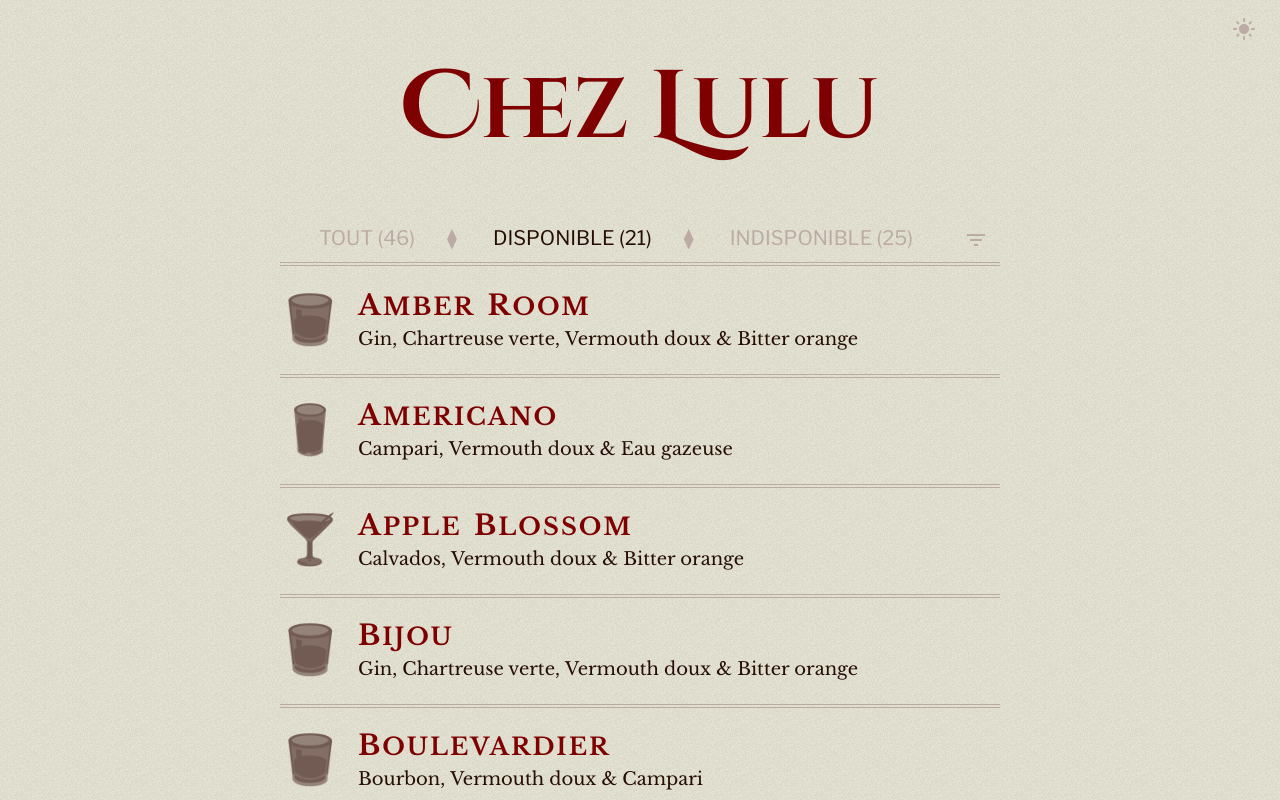
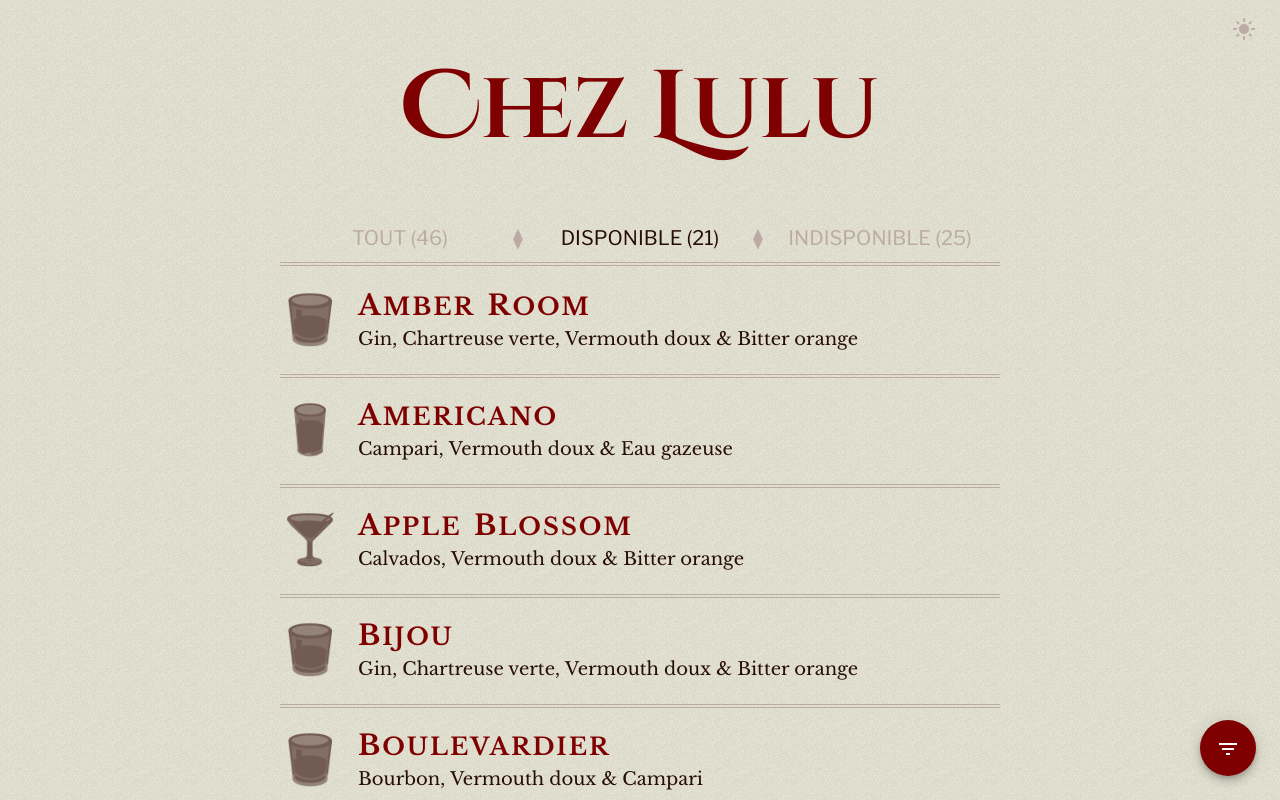
Before and after one commit to ludaub/chez-lulu, an Angular app: page / in a window 1280 px wide. Built offline with nearby package versions, Linux system fonts and the light colour scheme; a web font is replaced by a local one.

Commit message:
feat: switch filters controls to fab & dialog

```diff
--- a/src/app/app.component.dark-theme.scss
+++ b/src/app/app.component.dark-theme.scss
@@ -97,4 +97,13 @@
       background-color: #6d6d6d80;
     }
   }
+
+  .filters-fab {
+    background-color: #f3e5f5 !important;
+    color: #303030 !important;
+
+    &.has-filters {
+      box-shadow: 0 0 6px #f3e5f5, 0 0 12px #f3e5f5, 0 0 18px #d500f9, 0 0 24px #d500f9 !important;
+    }
+  }
 }
--- a/src/app/app.component.html
+++ b/src/app/app.component.html
@@ -30,40 +30,24 @@
           Tout <span class="availability-counter">({{ getCocktailsByAvailability('all').length }})</span>
         </mat-button-toggle>
 
-        <mat-button-toggle class="toggle toggle-available" value="available">
+        <mat-button-toggle
+          class="toggle toggle-available"
+          value="available"
+          [disabled]="!getCocktailsByAvailability('available').length"
+        >
           Disponible <span class="availability-counter">({{ getCocktailsByAvailability('available').length }})</span>
         </mat-button-toggle>
 
-        <mat-button-toggle class="toggle toggle-unavailable" value="unavailable">
+        <mat-button-toggle
+          class="toggle toggle-unavailable"
+          value="unavailable"
+          [disabled]="!getCocktailsByAvailability('unavailable').length"
+        >
           Indisponible
           <span class="availability-counter">({{ getCocktailsByAvailability('unavailable').length }})</span>
         </mat-button-toggle>
       </mat-button-toggle-group>
-
-      <mat-button-toggle-group
-        class="toggle-group toggle-group-filter"
-        (change)="toggleFilter($event)"
-        [disabled]="!cocktails.length"
-      >
-        <mat-button-toggle
-          class="toggle toggle-filter"
-          [checked]="filterList.selectedOptions.selected.length > 0"
-          [matMenuTriggerFor]="filterMenu"
-        >
-          <mat-icon class="toggle-icon toggle-filter-icon">filter_list</mat-icon>
-        </mat-button-toggle>
-      </mat-button-toggle-group>
     </div>
-
-    <mat-menu #filterMenu="matMenu" class="filter-menu" xPosition="before" yPosition="below">
-      <mat-selection-list #filterList class="filter-list" (click)="$event.stopPropagation()" [(ngModel)]="filters">
-        <mat-list-option *ngFor="let ingredient of getFilterableIngredients()" [value]="ingredient.id">
-          <span [class.unavailable]="!ingredient.available">
-            {{ ingredient.name }} ({{ getCocktailsByIngredient(ingredient).length }})
-          </span>
-        </mat-list-option>
-      </mat-selection-list>
-    </mat-menu>
 
     <mat-menu #themeMenu="matMenu" class="theme-menu" xPosition="before" yPosition="below">
       <mat-radio-group class="theme-radio-group" [(ngModel)]="theme.theme">
@@ -124,6 +108,44 @@
     </ul>
   </div>
 </div>
+
+<button
+  mat-fab
+  class="filters-fab"
+  [class.has-filters]="this.filters.length"
+  (click)="openfiltersDialog()"
+  [matBadge]="filters.length"
+  [matBadgeHidden]="!filters.length"
+  [disabled]="!cocktails.length"
+>
+  <mat-icon>filter_list</mat-icon>
+</button>
+
+<ng-template #filtersDialog>
+  <h2 mat-dialog-title class="filters-dialog-title">Filtres</h2>
+
+  <mat-dialog-content>
+    <mat-selection-list #filterList (click)="$event.stopPropagation()" [(ngModel)]="filters">
+      <mat-list-option *ngFor="let ingredient of getFilterableIngredients()" [value]="ingredient.id">
+        <span [class.unavailable]="!ingredient.available">
+          {{ ingredient.name }} ({{ getCocktailsByIngredient(ingredient).length }})
+        </span>
+      </mat-list-option>
+    </mat-selection-list>
+  </mat-dialog-content>
+
+  <mat-dialog-actions align="center">
+    <button
+      mat-button
+      class="filters-dialog-button filters-dialog-reset-button"
+      [disabled]="!filters.length"
+      (click)="resetFilters()"
+    >
+      Réinitialiser
+    </button>
+    <button mat-button mat-dialog-close class="filters-dialog-button filters-dialog-close-button">Fermer</button>
+  </mat-dialog-actions>
+</ng-template>
 
 <ng-template #cocktailDetailDialog let-cocktail>
   <h2 mat-dialog-title class="cocktail-name">
--- a/src/app/app.component.scss
+++ b/src/app/app.component.scss
@@ -65,7 +65,7 @@
   width: 100%;
 
   .toggle-group-availability {
-    max-width: 672px;
+    max-width: 720px;
     width: 100%;
   }
 }
@@ -101,6 +101,10 @@
 }
 
 @media screen and (min-width: 768px) {
+  .toggle-group-availability .toggle {
+    width: 33%;
+  }
+
   .availability-counter {
     display: inline-block;
     vertical-align: top;
@@ -333,3 +337,9 @@
     padding-bottom: 0.1px;
   }
 }
+
+.filters-fab {
+  bottom: 24px;
+  position: absolute;
+  right: 24px;
+}
--- a/src/app/app.component.ts
+++ b/src/app/app.component.ts
@@ -117,6 +117,7 @@ export class AppComponent implements OnInit, OnDestroy {
   readonly filters$ = this._filters as Observable<Array<Ingredient['id']>>;
 
   @ViewChild('cocktailDetailDialog') cocktailDetailDialog!: TemplateRef<{ cocktail: Cocktail }>;
+  @ViewChild('filtersDialog') filtersDialog!: TemplateRef<any>;
   @HostBinding('class') private _class!: string;
   private readonly _wordSeparatorsRegexp = /[ -]/;
   private readonly _destroyed$: Subject<null> = new Subject<null>();
@@ -259,6 +260,14 @@ export class AppComponent implements OnInit, OnDestroy {
     this._dialog.open(this.cocktailDetailDialog, { data: cocktail, panelClass: 'cocktail-detail' });
   }
 
+  openfiltersDialog(): void {
+    this._dialog.open(this.filtersDialog, { panelClass: 'filters-dialog' });
+  }
+
+  resetFilters(): void {
+    this.filters = [];
+  }
+
   isNumber(value: string): boolean {
     return !isNaN(Number(value));
   }
--- a/src/app/shared.module.ts
+++ b/src/app/shared.module.ts
@@ -1,6 +1,7 @@
 import { HttpClientModule } from '@angular/common/http';
 import { NgModule } from '@angular/core';
 import { FormsModule } from '@angular/forms';
+import { MatBadgeModule } from '@angular/material/badge';
 import { MatButtonModule } from '@angular/material/button';
 import { MatButtonToggleModule } from '@angular/material/button-toggle';
 import { MatDialogModule } from '@angular/material/dialog';
@@ -18,6 +19,7 @@ import { BrowserAnimationsModule } from '@angular/platform-browser/animations';
     BrowserAnimationsModule,
     FormsModule,
     HttpClientModule,
+    MatBadgeModule,
     MatButtonModule,
     MatButtonToggleModule,
     MatDialogModule,
@@ -32,6 +34,7 @@ import { BrowserAnimationsModule } from '@angular/platform-browser/animations';
     BrowserAnimationsModule,
     FormsModule,
     HttpClientModule,
+    MatBadgeModule,
     MatButtonModule,
     MatButtonToggleModule,
     MatDialogModule,
--- a/src/styles.scss
+++ b/src/styles.scss
@@ -63,91 +63,8 @@ body {
     text-transform: uppercase;
   }
 
-  &.toggle-group-availability {
-    border-bottom-right-radius: 0;
-    border-top-right-radius: 0;
-  }
-
   &.toggle-group-availability .mat-button-toggle {
     flex-grow: 1;
-  }
-
-  &.toggle-group-filter {
-    border-bottom-left-radius: 0;
-    border-top-left-radius: 0;
-  }
-}
-
-@media screen and (min-width: 320px) {
-  .toggle-group-filter {
-    min-width: 32px;
-
-    .mat-button-toggle-label-content {
-      line-height: 16px !important;
-      padding: 0 8px !important;
-    }
-  }
-
-  .toggle-icon {
-    font-size: 16px !important;
-    height: 16px !important;
-    width: 16px !important;
-  }
-}
-
-@media screen and (min-width: 375px) {
-  .toggle-group-filter {
-    min-width: 34px;
-
-    .mat-button-toggle-label-content {
-      line-height: 18px !important;
-      padding: 0 8px !important;
-    }
-  }
-
-  .toggle-icon {
-    font-size: 18px !important;
-    height: 18px !important;
-    width: 18px !important;
-  }
-}
-
-@media screen and (min-width: 425px) {
-  .toggle-group-filter {
-    min-width: 36px;
-
-    .mat-button-toggle-label-content {
-      line-height: 20px !important;
-    }
-  }
-
-  .toggle-icon {
-    font-size: 20px !important;
-    height: 20px !important;
-    width: 20px !important;
-  }
-}
-
-@media screen and (min-width: 768px) {
-  .toggle-group-filter {
-    min-width: 48px;
-
-    .mat-button-toggle-label-content {
-      line-height: 48px !important;
-      padding: 0 12px !important;
-    }
-  }
-
-  .toggle-icon {
-    font-size: 24px !important;
-    height: 24px !important;
-    width: 24px !important;
-  }
-}
-
-.filter-menu {
-  .mat-list-option {
-    font-family: 'Libre Baskerville', serif;
   }
 }
 
@@ -544,3 +461,76 @@ body {
     text-transform: lowercase;
   }
 }
+
+.filters-dialog {
+  .filters-dialog-title {
+    font-family: 'Libre Baskerville', serif;
+    font-weight: bold;
+    text-align: center;
+    text-transform: uppercase;
+  }
+
+  @media screen and (min-width: 320px) {
+    .filters-dialog-title {
+      font-size: 16px;
+      letter-spacing: 1px;
+      line-height: 18px;
+      word-spacing: 2px;
+
+      &::first-letter {
+        font-size: 18px !important;
+      }
+    }
+  }
+
+  @media screen and (min-width: 375px) {
+    .filters-dialog-title {
+      font-size: 16px;
+      letter-spacing: 1px;
+      line-height: 18px;
+      word-spacing: 2px;
+
+      &::first-letter {
+        font-size: 18px !important;
+      }
+    }
+  }
+
+  @media screen and (min-width: 425px) {
+    .filters-dialog-title {
+      font-size: 20px;
+      letter-spacing: 2px;
+      line-height: 22px;
+      word-spacing: 4px;
+
+      &::first-letter {
+        font-size: 22px !important;
+      }
+    }
+  }
+
+  @media screen and (min-width: 768px) {
+    .filters-dialog-title {
+      font-size: 24px;
+      letter-spacing: 2px;
+      line-height: 28px;
+      word-spacing: 4px;
+
+      &::first-letter {
+        font-size: 28px !important;
+      }
+    }
+  }
+
+  .mat-list-option {
+    font-family: 'Libre Baskerville', serif;
+  }
+
+  .mat-list-item-content {
+    padding: 0 !important;
+  }
+
+  .filters-dialog-button {
+    text-transform: uppercase;
+  }
+}
--- a/src/theme.scss
+++ b/src/theme.scss
@@ -165,6 +165,18 @@ $light-theme: mat.define-light-theme(
     color: #8d8d8d !important;
   }
   // stylelint-enable selector-max-compound-selectors
+
+  .filters-dialog-button {
+    font-family: 'Exo 2', sans-serif;
+  }
+
+  .filters-dialog .mat-list-item {
+    border-bottom: dotted #6d6d6d;
+  }
+
+  .filters-dialog .mat-list-item:last-of-type {
+    border: 0;
+  }
 }
 
 .light-theme {
@@ -277,4 +289,29 @@ $light-theme: mat.define-light-theme(
     color: #bcaaa4 !important;
   }
   // stylelint-enable selector-max-compound-selectors
+
+  .filters-dialog .filters-dialog-title {
+    color: #7f0000;
+  }
+
+  .filters-dialog-button {
+    background-color: #7f0000;
+    color: #fffff0;
+    font-family: 'Libre Franklin', sans-serif;
+  }
+
+  .filters-dialog-button.mat-button-disabled {
+    background-color: #7f0000;
+    color: #260e04;
+  }
+
+  // stylelint-disable no-descending-specificity
+  .filters-dialog .mat-list-item {
+    border-bottom: 4px double #bcaaa4;
+  }
+  // stylelint-enable no-descending-specificity
+
+  .filters-dialog .mat-list-item:last-of-type {
+    border: 0;
+  }
 }
```
